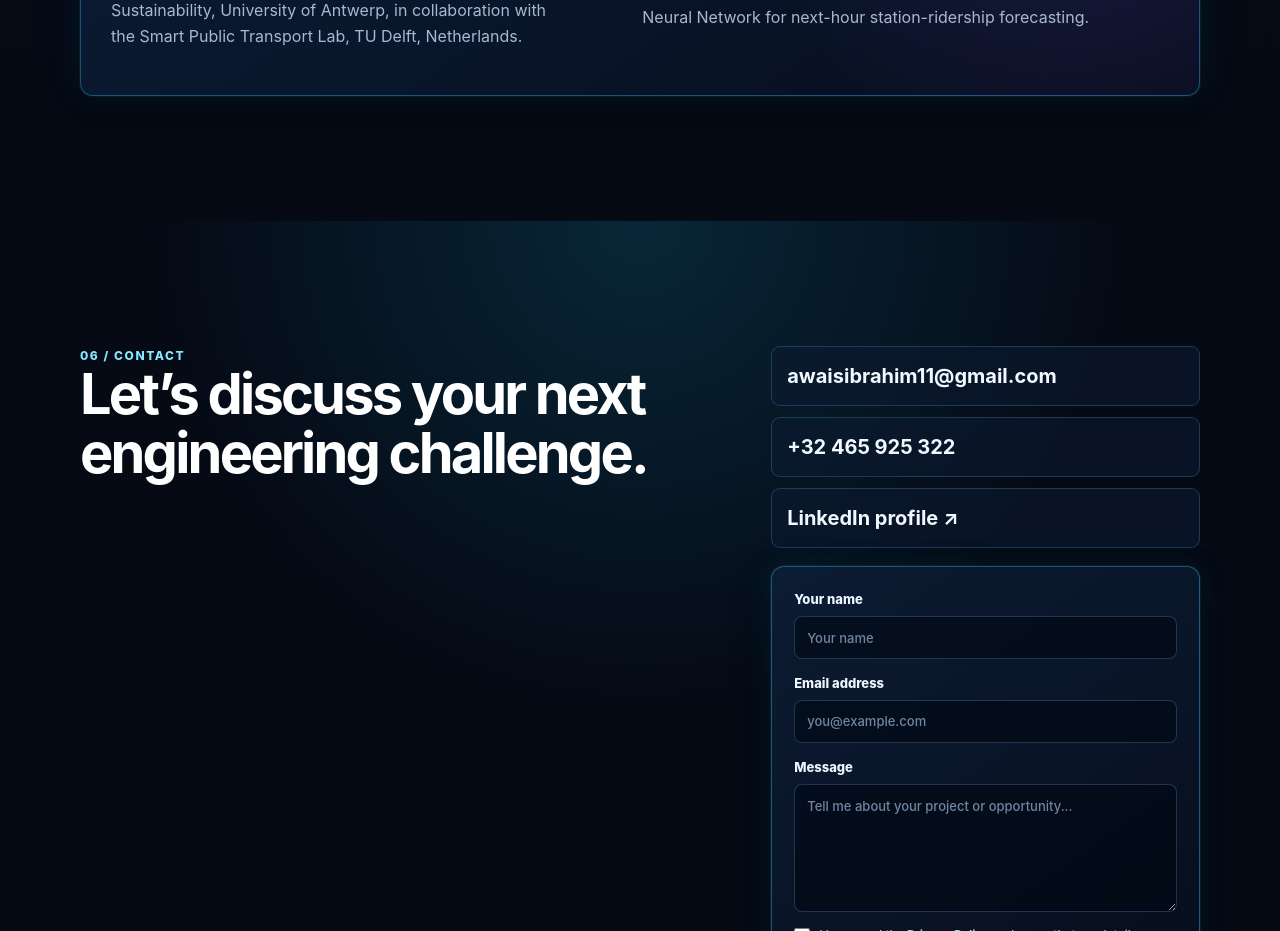
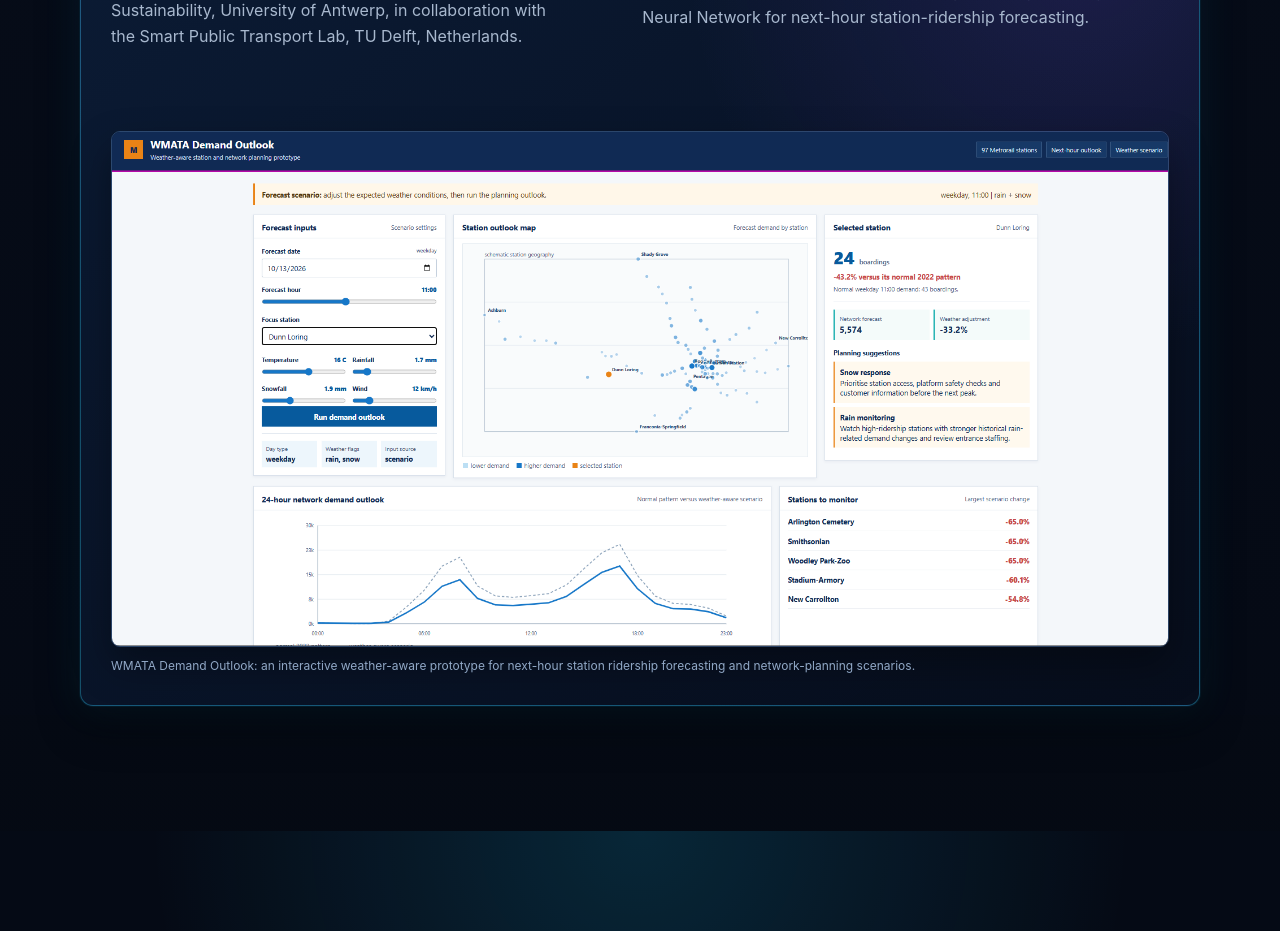
Before and after one commit to awaisync/recruiter-portfolio, a React (Vite) app: page / in a window 1280 px wide. Shown: the part 5960-6891 px from the top of the page. Built offline with nearby package versions, Linux system fonts and the light colour scheme.

Commit message:
Feature thesis forecasting prototype

```diff
--- a/src/App.jsx
+++ b/src/App.jsx
@@ -393,6 +393,10 @@
                 <li>Designed supervised machine-learning workflows covering data validation, feature engineering, training, and performance evaluation.</li>
                 <li>Evaluated Random Forest models and a spatio-temporal Graph Neural Network for next-hour station-ridership forecasting.</li>
               </ul>
+              <figure className="research-visual">
+                <img src="/work/wmata-demand-outlook.png" alt="WMATA Demand Outlook prototype showing weather-aware station ridership forecasting, a station map, and a 24-hour demand outlook." loading="lazy" />
+                <figcaption>WMATA Demand Outlook: an interactive weather-aware prototype for next-hour station ridership forecasting and network-planning scenarios.</figcaption>
+              </figure>
             </article>
           </div>
         </section>
--- a/src/styles.css
+++ b/src/styles.css
@@ -152,6 +152,9 @@
 .research-feature p:not(.section-kicker), .research-feature li { color: var(--muted); }
 .research-feature ul { margin: 0; padding-left: 20px; }
 .research-feature li { margin: 9px 0; }
+.research-visual { grid-column: 1 / -1; margin: 2px 0 0; }
+.research-visual img { display: block; width: 100%; border: 1px solid rgb(123 181 255 / 30%); border-radius: 9px; box-shadow: 0 18px 38px rgb(0 0 0 / 34%); }
+.research-visual figcaption { margin-top: 10px; color: #91a8c6; font-size: 12px; line-height: 1.5; }
 
 .contact-section { background: radial-gradient(circle at 50% 0%, rgb(25 201 255 / 15%), transparent 42%), #050a15; color: #fff; }
 .contact-grid { display: grid; grid-template-columns: 1.2fr .8fr; gap: 48px; align-items: start; }
```
Also changed, not shown: public/work/wmata-demand-outlook.png (added).
